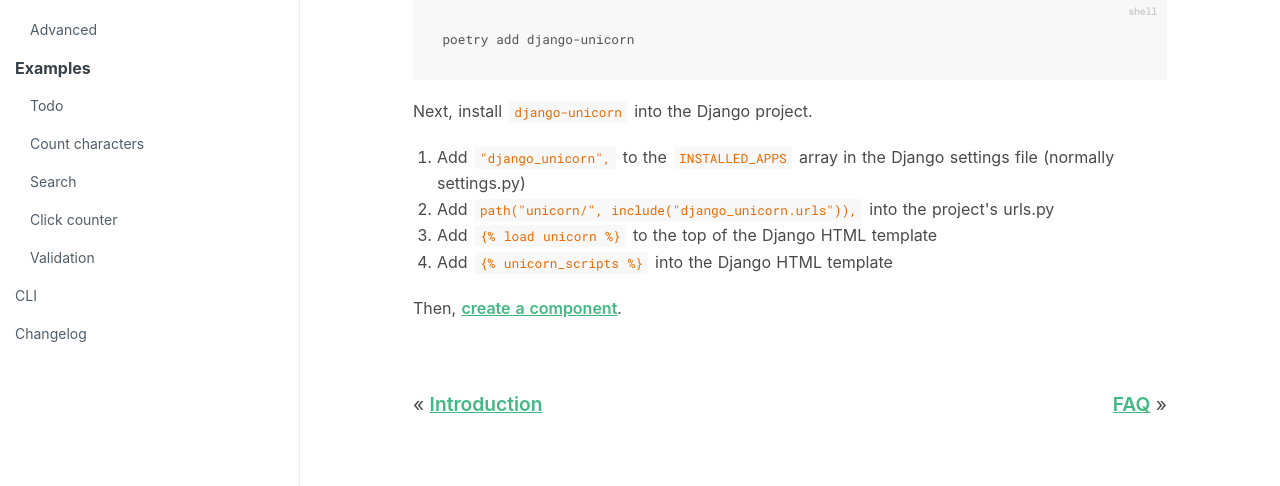
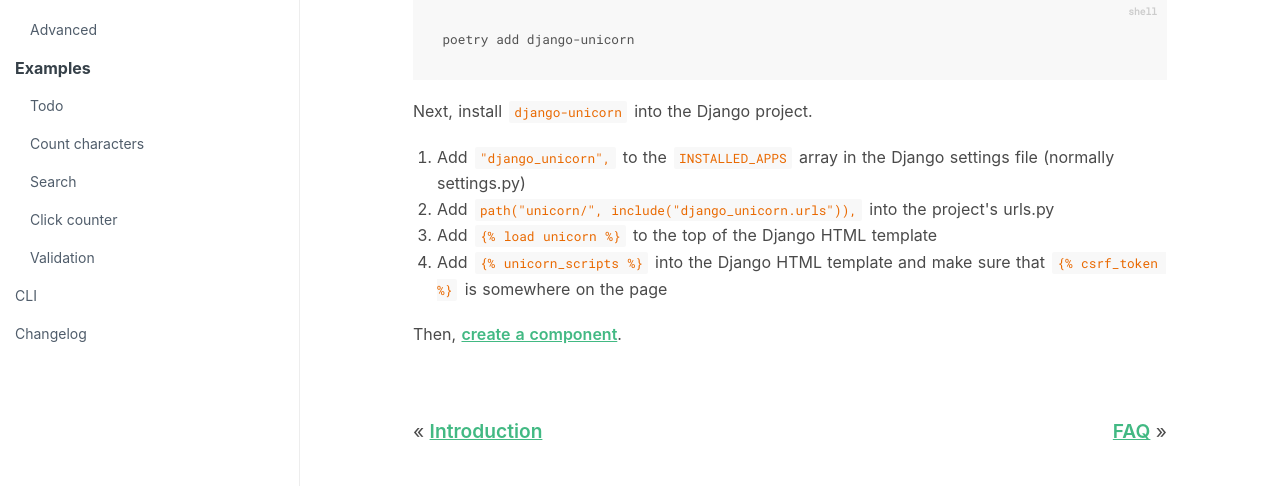
Before and after one commit to adamghill/django-unicorn.com, a Django app: template www/templates/www/documentation/installation.html in a window 1280 px wide. Shown: the part 440-926 px from the top of the page. Run offline with Django 3.2, Linux system fonts and the light colour scheme; the template is opened without the code that fills it, so the values that code supplies are empty; some libraries are stand-ins or nearby versions.

Commit message:
Add a note about `csrf_token` to the installation instructions.

```diff
--- a/www/templates/www/documentation/installation.html
+++ b/www/templates/www/documentation/installation.html
@@ -28,7 +28,7 @@
             <li>Add <code>"django_unicorn",</code> to the <code>INSTALLED_APPS</code> array in the Django settings file (normally settings.py)</li>
             <li>Add <code>path("unicorn/", include("django_unicorn.urls")),</code> into the project's urls.py</li>
             <li>Add <code>{% load unicorn %}</code> to the top of the Django HTML template</li>
-            <li>Add <code>{% unicorn_scripts %}</code> into the Django HTML template</li>
+            <li>Add <code>{% unicorn_scripts %}</code> into the Django HTML template and make sure that <code>{% csrf_token %}</code> is somewhere on the page</li>
         {% endverbatim %}
         </ol>
 
```
